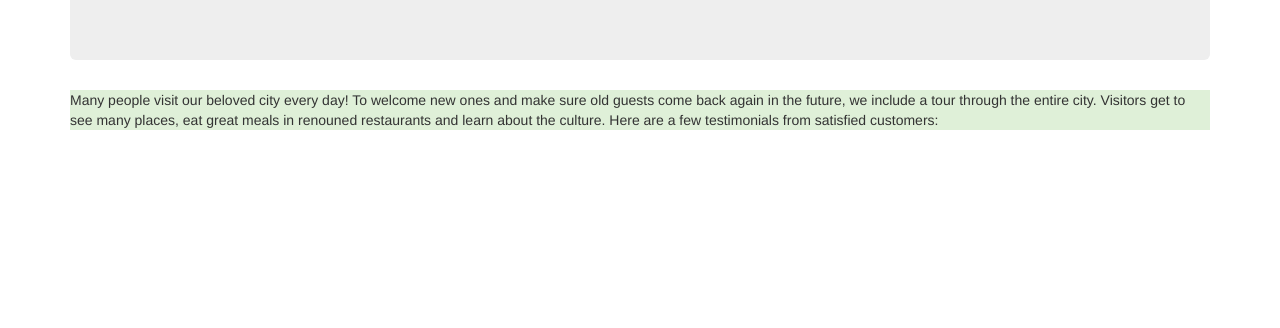
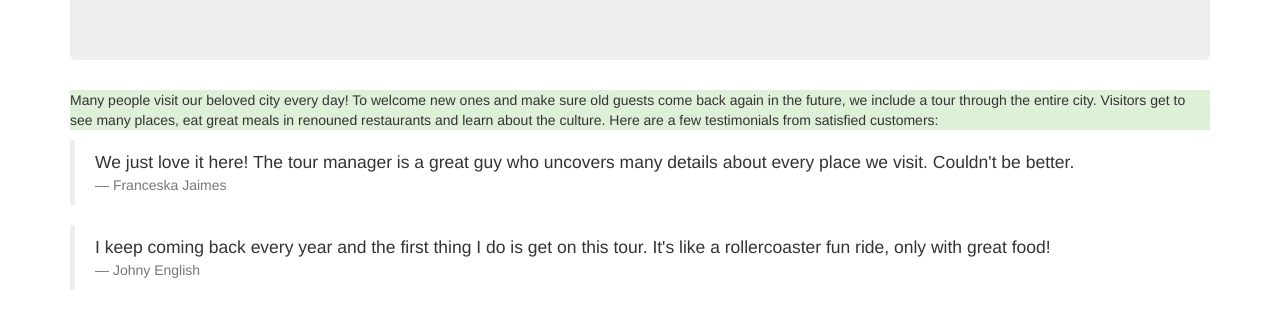
Before and after one commit to jombastic/cologne, a plain HTML site: page index.html in a window 1280 px wide. Shown: the part 180-508 px from the top of the page. Drawn offline with Linux system fonts and the light colour scheme.

Commit message:
Add blockquotes with visitor testimonials

```diff
--- a/index.html
+++ b/index.html
@@ -14,6 +14,14 @@
       <p class="bg-success">
         Many people visit our beloved city every day! To welcome new ones and make sure old guests come back again in the future, we include a tour through the entire city. Visitors get to see many places, eat great meals in renouned restaurants and learn about the culture. Here are a few testimonials from satisfied customers:
       </p>
+      <blockquote>
+        We just love it here! The tour manager is a great guy who uncovers many details about every place we visit. Couldn't be better.
+        <footer>Franceska Jaimes</footer>
+      </blockquote>
+      <blockquote>
+        I keep coming back every year and the first thing I do is get on this tour. It's like a rollercoaster fun ride, only with great food!
+        <footer>Johny English</footer>
+      </blockquote>
     </div>
   </body>
 </html>
```
